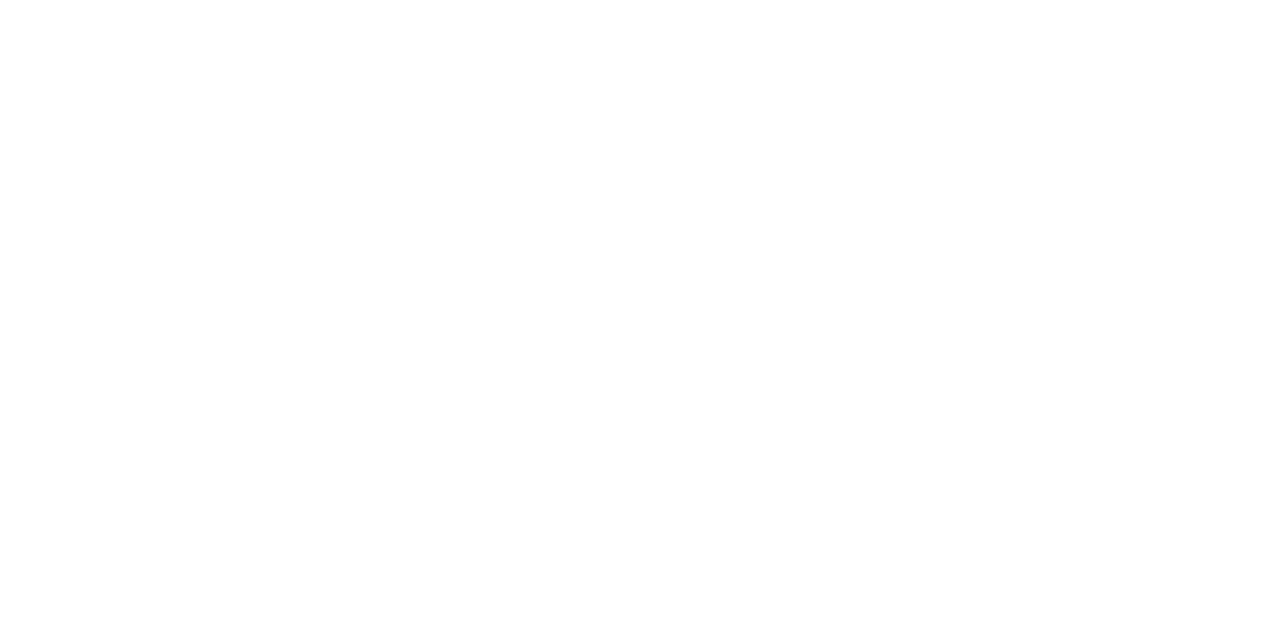
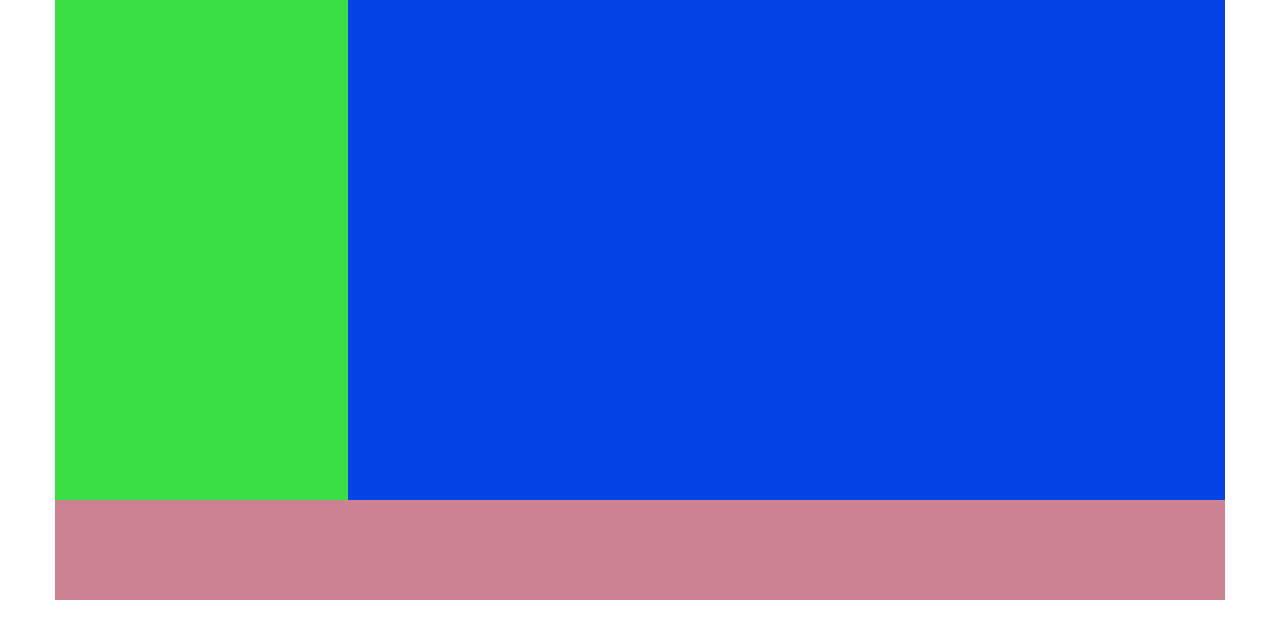
Before and after one commit to kayevans/kayevans.github.io, a plain HTML site: page class/week2/blog.html in a window 1280 px wide. Drawn offline with nearby package versions, Linux system fonts and the light colour scheme.

Commit message:
added js for random colors

```diff
--- a/class/week2/blog.html
+++ b/class/week2/blog.html
@@ -47,7 +47,16 @@
     <!-- Include all compiled plugins (below), or include individual files as needed -->
     <script src="https://maxcdn.bootstrapcdn.com/bootstrap/3.3.5/js/bootstrap.min.js"></script>
     <script type="text/javascript">
-
-    </script>
+        $(document).ready(function() {
+          //get a random color between 0 and 255
+          function getRandomColor() {
+            return Math.floor(Math.random() * 255);
+          }
+          var randomColor = $(".randomColor");
+          $.each(randomColor, function(index, item) {
+            $(this).css("background-color", "RGB(" + getRandomColor() + "," + getRandomColor() + "," + getRandomColor() + ")");
+          })
+    })
+  </script>
   </body>
 </html>
```
